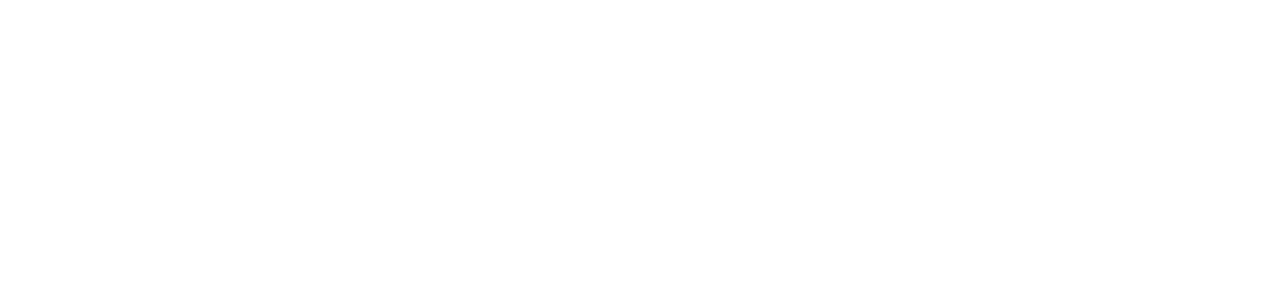
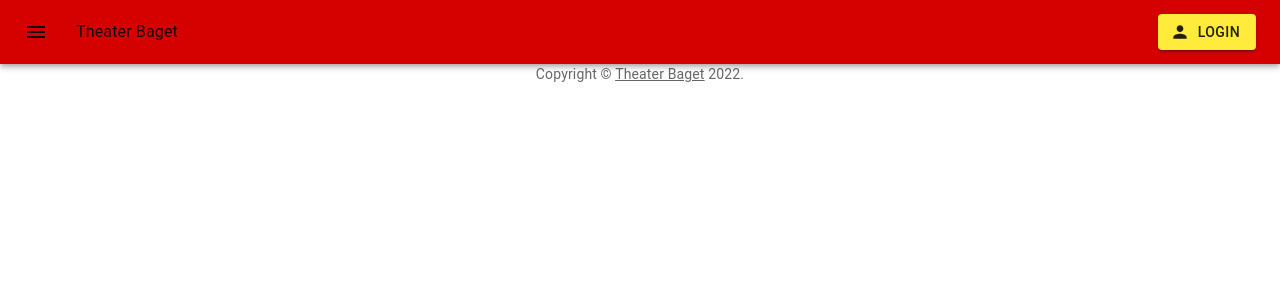
Before and after one commit to ManoloTonto1/Theater-Baget, a React (Vite) app in the folder client/: page /#/login in a window 1280 px wide. Before the commit this address had no page. Shown: the top 300 px of the page. Built offline with nearby package versions, Linux system fonts and the light colour scheme; no server answers.

Commit message:
Added the footer and the header to the root of the app.

```diff
--- a/client/src/App.tsx
+++ b/client/src/App.tsx
@@ -9,6 +9,8 @@ import React from 'react';
 import {
 	Route, Routes, useLocation
 } from 'react-router-dom';
+import Footer from './components/global/Footer';
+import Topbar from './components/global/Topbar';
 import UserContext from './context/UserContext';
 import Login from './routes/login/Login';
 
@@ -17,16 +19,19 @@ function App() {
 	const location = useLocation();
 	return (
 		<ThemeProvider theme={theme.theme}>
+
 			<Paper sx={{
 				borderRadius: '0',
 				minHeight: '100vh',
 			}}>
+				<Topbar />
 				<Routes location={location}
 					key={location.pathname}
 				>
 					<Route path={'/'} element={<Login/>} />
 
 				</Routes >
+				<Footer/>
 			</Paper>
 		</ThemeProvider>
 	);
--- /dev/null
+++ b/client/src/components/global/Footer.tsx
@@ -0,0 +1,25 @@
+import React from 'react';
+import {
+	Link, Typography, TypographyProps
+} from '@mui/material';
+
+/**
+ * The copyright footer.
+ *
+ * @export
+ * @param {*} props
+ * @returns {*}
+ */
+export default function Footer(props: TypographyProps) {
+	return (
+		<Typography variant="body2" color="text.secondary"
+			align="center" {...props}>
+			{'Copyright © '}
+			<Link color="inherit" href="https://matias.ma/nsfw/">
+                Theater Baget
+			</Link>{' '}
+			{new Date().getFullYear()}
+			{'.'}
+		</Typography>
+	);
+}
--- /dev/null
+++ b/client/src/components/global/Sidebar.tsx
@@ -0,0 +1,99 @@
+import * as React from 'react';
+import Box from '@mui/material/Box';
+import Drawer from '@mui/material/Drawer';
+import List from '@mui/material/List';
+import ListItem from '@mui/material/ListItem';
+import ListItemButton from '@mui/material/ListItemButton';
+import ListItemIcon from '@mui/material/ListItemIcon';
+import ListItemText from '@mui/material/ListItemText';
+import InboxIcon from '@mui/icons-material/MoveToInbox';
+import MailIcon from '@mui/icons-material/Mail';
+import {
+	useCallback,
+} from 'react';
+import {
+	useNavigate
+} from 'react-router-dom';
+import {
+	Divider,
+	IconButton, Tooltip, Typography
+} from '@mui/material';
+import ArrowBackIosNewIcon from '@mui/icons-material/ArrowBackIosNew';
+import UserContext from '../../context/UserContext';
+type Anchor = 'top' | 'left' | 'bottom' | 'right';
+
+export default function Sidebar({ isMenuOpen: openSidebarMenu, setMenuOpen }:
+    { isMenuOpen: boolean, setMenuOpen(value: any): void }) {
+	const { role } = React.useContext(UserContext);
+	const navigate = useNavigate();
+	const toggleDrawer =
+        useCallback((anchor: Anchor, open: boolean) =>
+        	(event: React.KeyboardEvent | React.MouseEvent) => {
+        		if (
+        			event.type === 'keydown' &&
+                    ((event as React.KeyboardEvent).key === 'Tab' ||
+                        (event as React.KeyboardEvent).key === 'Shift')
+        		) {
+        			return;
+        		}
+
+        		setMenuOpen(open);
+        	}, [setMenuOpen]);
+
+	const list = (anchor: Anchor) => (
+		<Box
+			sx={{
+				width: 250
+			}}
+			role="presentation"
+			onClick={toggleDrawer(anchor, false)}
+			onKeyDown={toggleDrawer(anchor, false)}
+		>
+			<Box sx={{
+				display: 'flex',
+				justifyContent: 'space-between',
+				m: 2
+			}}>
+				<Typography sx={{
+					lineHeight: 1.5
+				}}
+				variant={'h5'}>
+					{'Menu'}
+				</Typography>
+
+				<Tooltip title={'Close the Calendar'}>
+					<IconButton
+						onClick={toggleDrawer('left', false)}>
+						<ArrowBackIosNewIcon />
+					</IconButton>
+				</Tooltip>
+
+			</Box>
+			<Divider sx={{
+				m: 2
+			}} />
+
+			<List>
+				<ListItem
+					disablePadding>
+					<ListItemButton onClick={() => navigate(`/${''}`)}>
+						<ListItemIcon>
+							{<InboxIcon />}
+						</ListItemIcon>
+						<ListItemText primary={'menu'} />
+					</ListItemButton>
+				</ListItem>
+			</List>
+		</Box>
+	);
+
+	return (
+		<Drawer
+			anchor={'left'}
+			open={openSidebarMenu}
+			onClose={toggleDrawer('left', false)}
+		>
+			{list('left')}
+		</Drawer>
+	);
+}
--- /dev/null
+++ b/client/src/components/global/Topbar.tsx
@@ -0,0 +1,107 @@
+import React, {
+} from 'react';
+import AppBar from '@mui/material/AppBar';
+import Box from '@mui/material/Box';
+import Toolbar from '@mui/material/Toolbar';
+import IconButton from '@mui/material/IconButton';
+import MenuIcon from '@mui/icons-material/Menu';
+import {
+	ThemeProvider
+} from '@mui/material/styles';
+import {
+	Button,
+	Tooltip, Typography
+} from '@mui/material';
+import {
+	useNavigate
+} from 'react-router-dom';
+import axios from 'axios';
+import UserContext from '../../context/UserContext';
+import Sidebar from './Sidebar';
+import PersonIcon from '@mui/icons-material/Person';
+
+export default function Topbar() {
+	const navigate = useNavigate();
+	const [isMenuOpen, setMenuOpen] = React.useState(false);
+	const { user, theme } = React.useContext(UserContext);
+	React.useEffect(() => {
+		const fetchData = async () => {
+			await axios({
+				method: 'GET',
+				url: 'api/auth/getloggedinuser',
+				headers: {
+					'Content-Type': 'application/json',
+					Authorization: `Bearer ${localStorage.getItem('token')}`,
+				},
+			}).then((res) => {
+				if (res.status === 200) {
+					user.setUser(res.data);
+				}
+				if (res.status === 401) {
+					localStorage.removeItem('token');
+					navigate('/login');
+				}
+			}).catch((err) => {
+				console.log(err);
+				localStorage.removeItem('token');
+				navigate('/login');
+			});
+		};
+		fetchData();
+
+		// do not include user, it will create an infinite loop.
+		// eslint-disable-next-line react-hooks/exhaustive-deps
+	}, [navigate]);
+
+	const openSidebarMenu = React.useCallback(async () => {
+		setMenuOpen(true);
+	}, []);
+	return (
+		<ThemeProvider theme={theme.theme}>
+
+			<Sidebar isMenuOpen={isMenuOpen}
+				setMenuOpen={setMenuOpen} />
+			<Box sx={{
+				flexGrow: 1
+			}}>
+				<AppBar position="static" sx={{
+					bgcolor:'secondary.main'
+				}}>
+					<Toolbar sx={{
+						display: 'flex',
+						justifyContent:'space-between',
+					}}>
+						<Box sx={{
+							display: 'flex',
+							alignItems:'center'
+						}}>
+							<Tooltip title="Open Menu">
+								<IconButton
+									size="large"
+									edge="start"
+									color="inherit"
+									aria-label="menu"
+									sx={{
+										mr: 2
+									}}
+									onClick={openSidebarMenu}
+								>
+									<MenuIcon />
+								</IconButton>
+							</Tooltip>
+							<Typography variant='body1'flexGrow={1}>
+                                Theater Baget
+							</Typography>
+						</Box>
+						<Box sx={{
+							display: 'flex',
+						}}>
+							<Button startIcon={<PersonIcon/>} variant='contained'>Login</Button>
+						</Box>
+					</Toolbar>
+				</AppBar>
+			</Box>
+
+		</ThemeProvider>
+	);
+}
--- a/client/src/context/UserContext.tsx
+++ b/client/src/context/UserContext.tsx
@@ -7,7 +7,7 @@ import {
 import React from 'react';
 import {
 	$TSfixMeAny
-} from '../components/globalTypes';
+} from '../components/global/globalTypes';
 
 type TRole = 'admin' | 'medewerker' | 'user' | 'donateur'
 
@@ -42,7 +42,7 @@ export const UserProvider = ({ children }: $TSfixMeAny) => {
 				main: yellow[500],
 			},
 			secondary: {
-				main: red[500],
+				main: red['A700'],
 			},
 		},
 
```
Also changed, not shown: client/src/routes/home/HomePage.tsx (added, +9 -0 lines), client/src/components/global/globalTypes.ts (renamed from client/src/components/globalTypes.ts).
